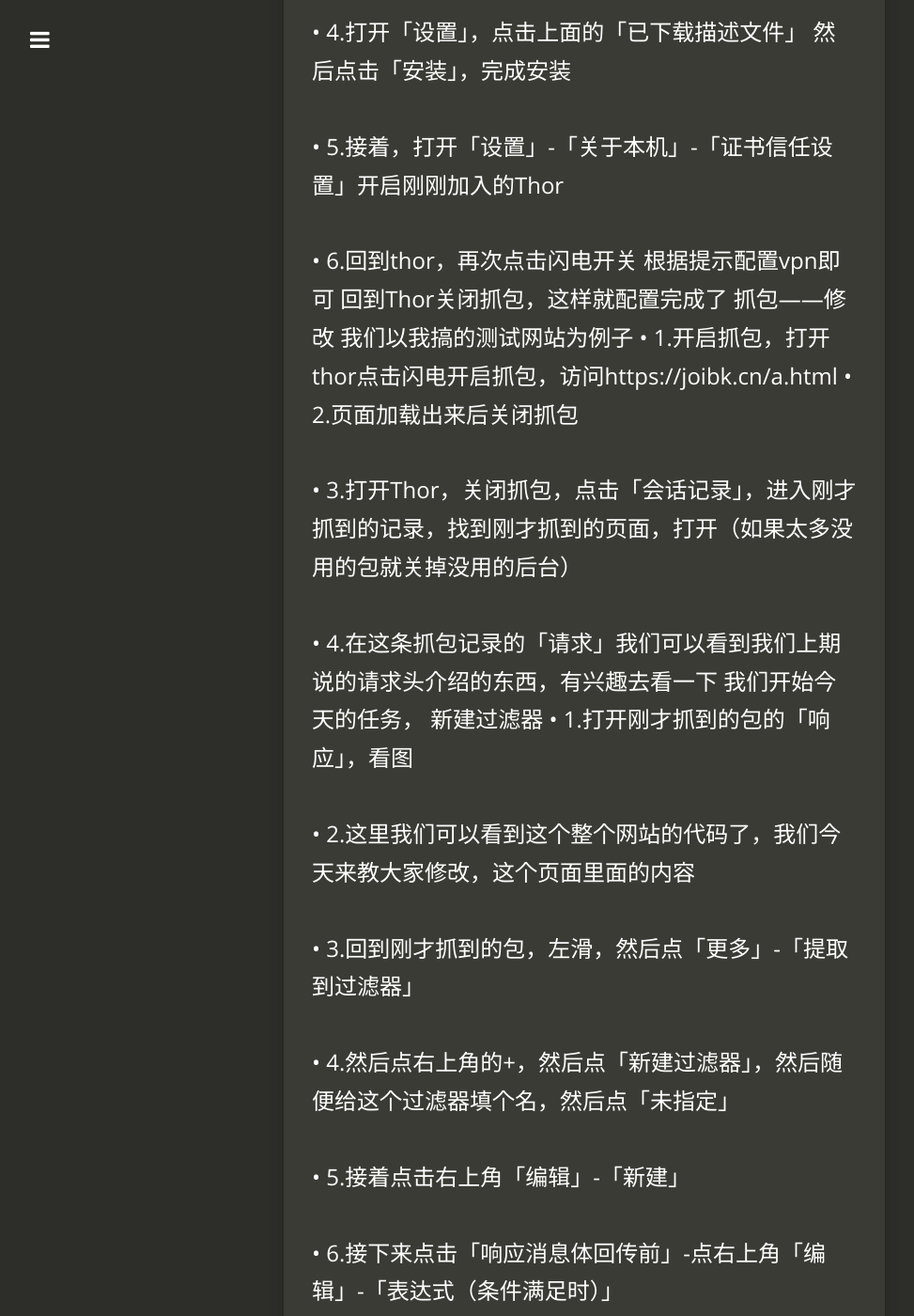
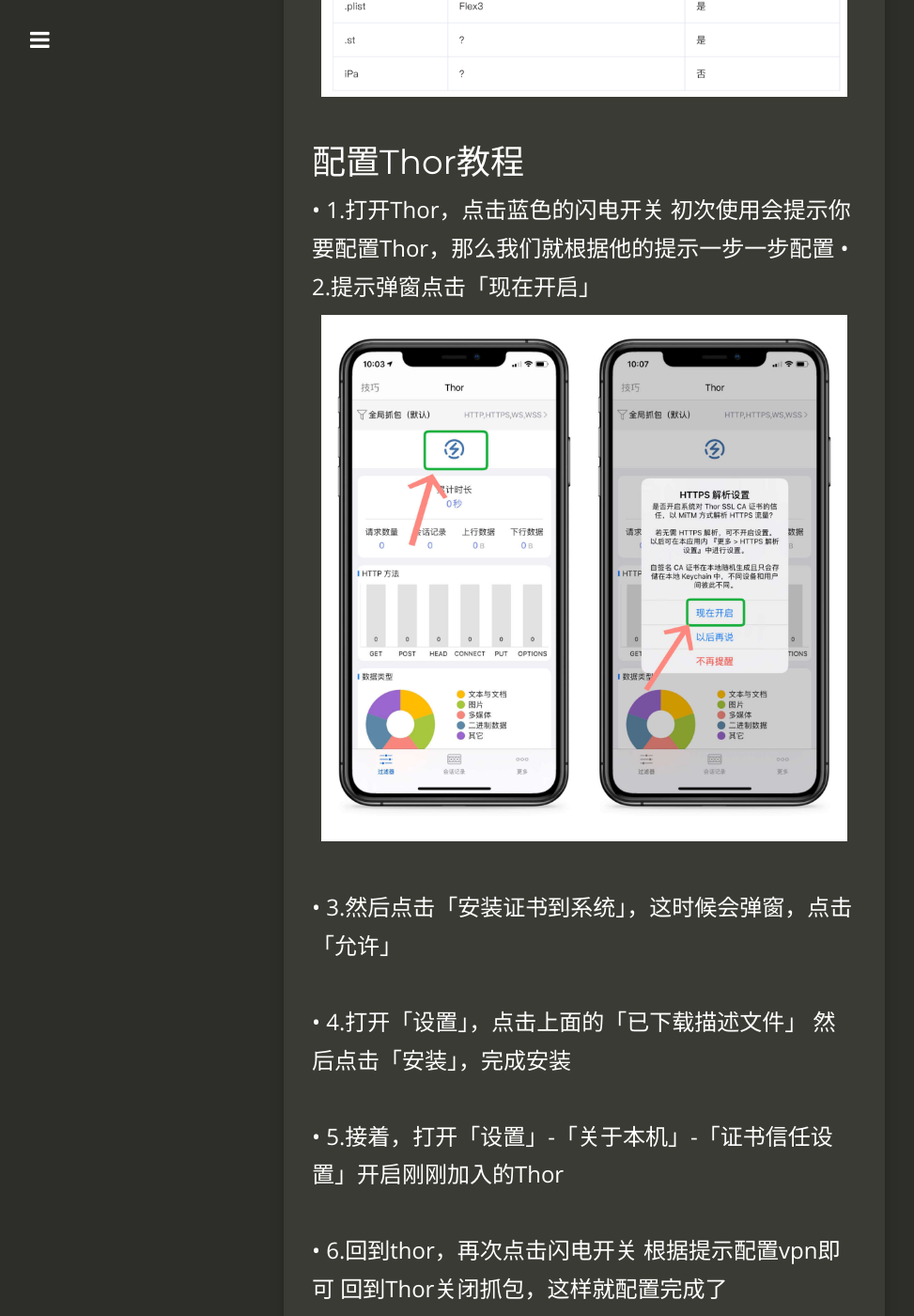
Before and after one commit to XLsn0w/XLsn0w.github.io, a Jekyll site: the page built from _posts/2022-09-27-XLsn0w.md, in a window 1280 px wide and 1400 px high, scrolled down 720 px. Shown: the whole window at 94% size, without its empty margins (18-991 px from the left). Built offline with Jekyll 4.4.1, drawn with Linux system fonts in a browser that asks for light colours; nearby versions of some CDN libraries; some of the changed text lies outside the part shown.

Commit message:
Update 2022-09-27-XLsn0w.md

````diff
--- a/_posts/2022-09-27-XLsn0w.md
+++ b/_posts/2022-09-27-XLsn0w.md
@@ -16,12 +16,14 @@
 ```
 我的博客  https://xlsn0w.github.io/
 ```
+![](https://github.com/XLsn0w/XLsn0w.github.io/blob/master/Assets/ios%E6%8A%93%E5%8C%85%E5%B7%A5%E5%85%B7%E5%90%8E%E7%BC%80.png?raw=true)
 
 ## 配置Thor教程
 
 •    1.打开Thor，点击蓝色的闪电开关
 初次使用会提示你要配置Thor，那么我们就根据他的提示一步一步配置
 •    2.提示弹窗点击「现在开启」
+![](https://github.com/XLsn0w/XLsn0w.github.io/blob/master/Assets/Thor1.jpg?raw=true)
 
 •    3.然后点击「安装证书到系统」，这时候会弹窗，点击「允许」
 
@@ -30,11 +32,13 @@
 
 •    5.接着，打开「设置」-「关于本机」-「证书信任设置」开启刚刚加入的Thor
 
-•    6.回到thor，再次点击闪电开关
-根据提示配置vpn即可 回到Thor关闭抓包，这样就配置完成了
-抓包——修改
-我们以我搞的测试网站为例子
-•    1.开启抓包，打开thor点击闪电开启抓包，访问https://joibk.cn/a.html
+•    6.回到thor，再次点击闪电开关  根据提示配置vpn即可 回到Thor关闭抓包，这样就配置完成了
+
+
+## 抓包——修改
+![](https://github.com/XLsn0w/XLsn0w.github.io/blob/master/Assets/Thor2.jpg?raw=true)
+
+•    1.开启抓包，打开thor点击闪电开启抓包，访问https://xlsn0w.cn/home.html
 •    2.页面加载出来后关闭抓包
 
 •    3.打开Thor，关闭抓包，点击「会话记录」，进入刚才抓到的记录，找到刚才抓到的页面，打开（如果太多没用的包就关掉没用的后台）
````
